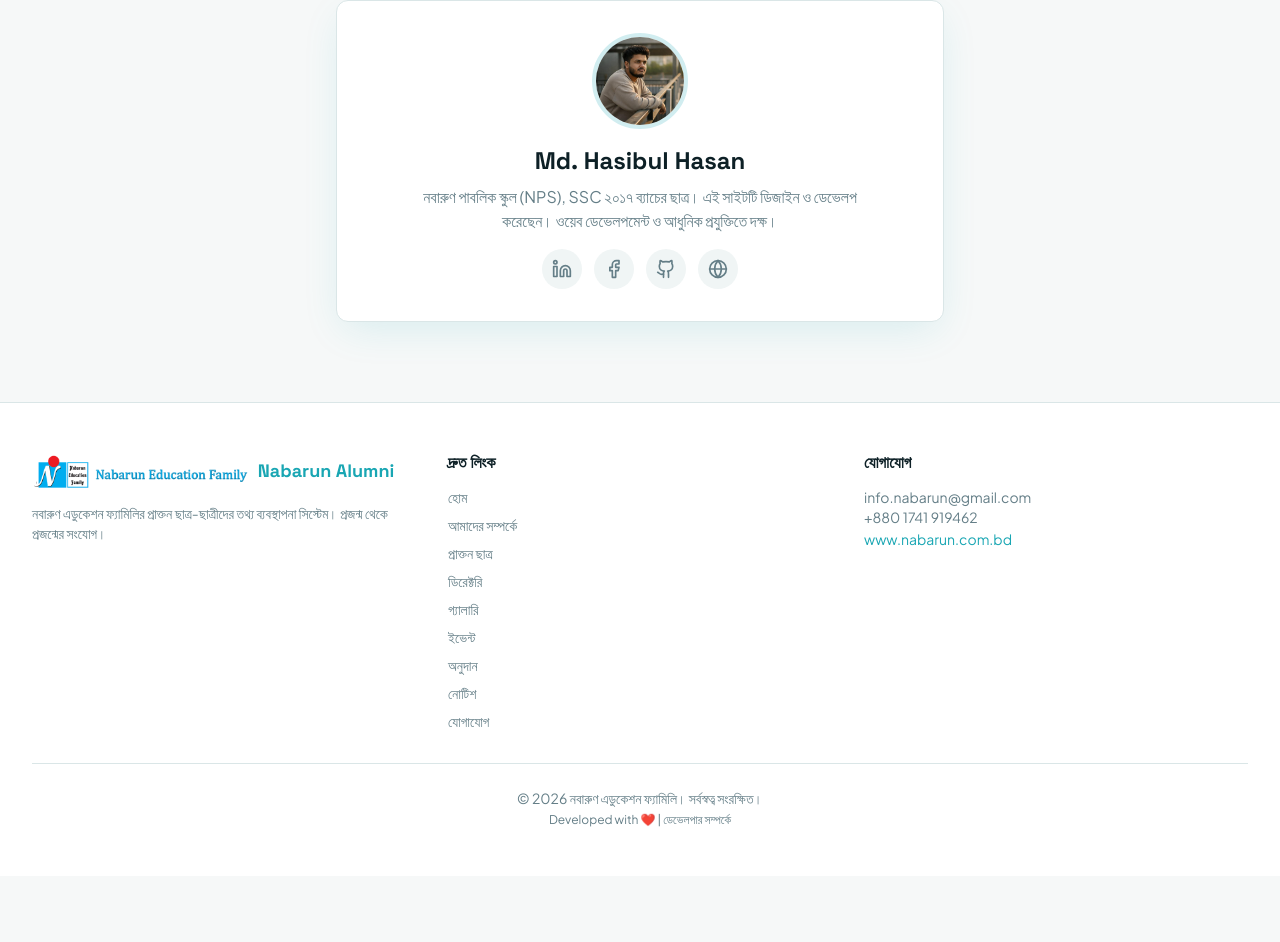
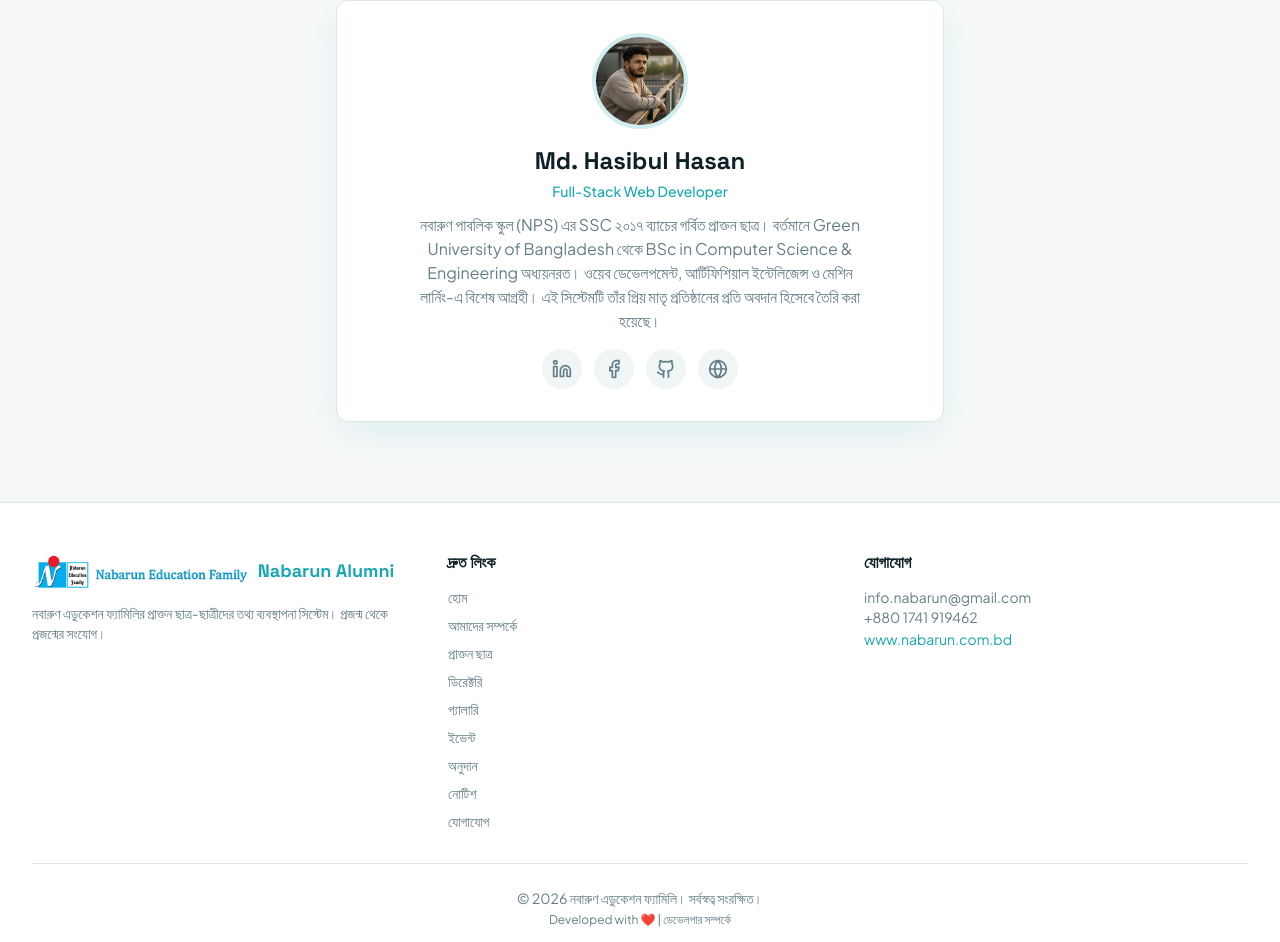
Before and after one commit to hasib61714/nabarun-alumni-sasims, a React (Vite) app: page /about in a window 1280 px wide. Shown: the part 1349-2291 px from the top of the page. Before the commit the page ends 2225 px from the top, so only its background shows below. Built offline with nearby package versions, Linux system fonts and the light colour scheme; no server answers; the HTML template or start-up script is replaced by a standard one.

Commit message:
feat: update developer info - NPS SSC 2017 alumni, correct LinkedIn, role title

```diff
--- a/src/pages/About.tsx
+++ b/src/pages/About.tsx
@@ -14,8 +14,9 @@ const values = [
 const developer = {
   name: "Md. Hasibul Hasan",
   photo: developerPhoto,
-  bio: "নবারুণ পাবলিক স্কুল (NPS), SSC ২০১৭ ব্যাচের ছাত্র। এই সাইটটি ডিজাইন ও ডেভেলপ করেছেন। ওয়েব ডেভেলপমেন্ট ও আধুনিক প্রযুক্তিতে দক্ষ।",
-  linkedin: "https://www.linkedin.com/in/md-hasibul-hasan-software-engineer97",
+  role: "Full-Stack Web Developer",
+  bio: "নবারুণ পাবলিক স্কুল (NPS) এর SSC ২০১৭ ব্যাচের গর্বিত প্রাক্তন ছাত্র। বর্তমানে Green University of Bangladesh থেকে BSc in Computer Science & Engineering অধ্যয়নরত। ওয়েব ডেভেলপমেন্ট, আর্টিফিশিয়াল ইন্টেলিজেন্স ও মেশিন লার্নিং-এ বিশেষ আগ্রহী। এই সিস্টেমটি তাঁর প্রিয় মাতৃ প্রতিষ্ঠানের প্রতি অবদান হিসেবে তৈরি করা হয়েছে।",
+  linkedin: "https://www.linkedin.com/in/md-hasibul-hasan-10749537a/",
   facebook: "https://www.facebook.com/mhhasan2347",
   github: "https://github.com/hasib61714",
   website: "https://hasib61714.github.io/hasibul-portfolio-v5/",
@@ -97,7 +98,8 @@ export default function About() {
                   {developer.photo ? <AvatarImage src={developer.photo} alt={developer.name} /> : null}
                   <AvatarFallback className="bg-primary/10 text-primary text-2xl font-bold">{devInitials}</AvatarFallback>
                 </Avatar>
-                <h3 className="font-display text-2xl font-bold mb-2">{developer.name}</h3>
+                <h3 className="font-display text-2xl font-bold mb-1">{developer.name}</h3>
+                <p className="text-sm text-primary font-medium mb-3">{developer.role}</p>
                 <p className="text-muted-foreground max-w-md mb-4">{developer.bio}</p>
                 {socialLinks.length > 0 && (
                   <div className="flex items-center gap-3">
```
Also changed, not shown: 1 other file (tests, documents, lock files or other folders).
